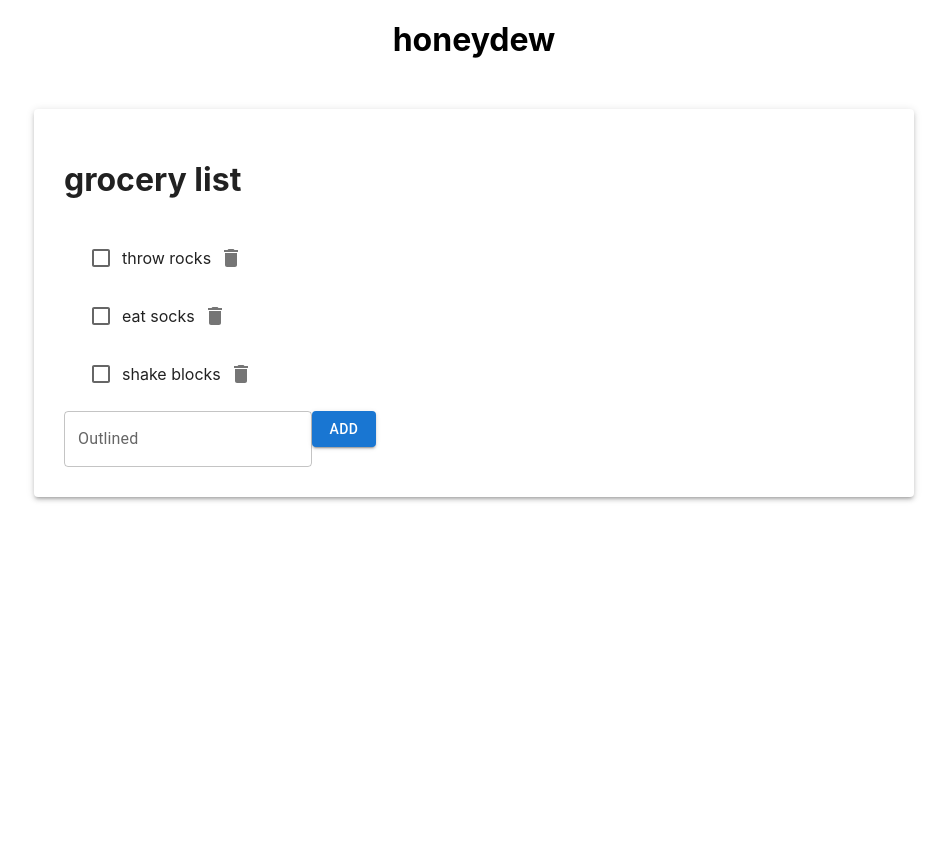
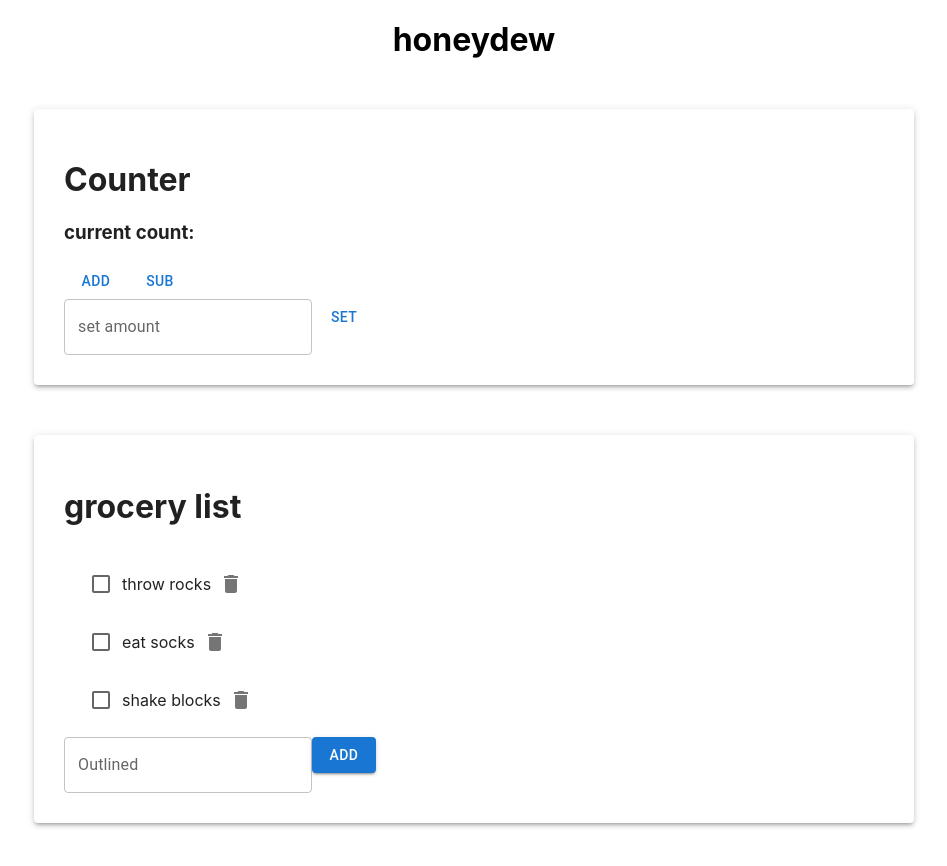
Before and after one commit to N8ers/honeydew, a React (Create React App) app: page / in a window 1280 px wide. Shown: the top 866 px of the page, without its empty margins (166-1113 px from the left). Before the commit the page ends 800 px from the top, so only its background shows below. Built offline with nearby package versions, Linux system fonts and the light colour scheme.

Commit message:
implement basic redux counter example

```diff
--- a/package.json
+++ b/package.json
@@ -12,7 +12,9 @@
     "@testing-library/user-event": "^13.5.0",
     "react": "^18.1.0",
     "react-dom": "^18.1.0",
+    "react-redux": "^8.0.2",
     "react-scripts": "5.0.1",
+    "redux": "^4.2.0",
     "web-vitals": "^2.1.4"
   },
   "scripts": {
--- a/src/App.js
+++ b/src/App.js
@@ -3,11 +3,13 @@ import * as React from "react";
 import styles from "./App.module.css";
 
 import TodoContainer from "./components/TodoContainer.js";
+import Counter from "./components/Counter";
 
 function App() {
   return (
     <div>
       <h1 className={styles.title}>honeydew</h1>
+      <Counter />
       <TodoContainer title="grocery list" />
     </div>
   );
--- /dev/null
+++ b/src/components/Counter.js
@@ -0,0 +1,40 @@
+import { useSelector, useDispatch } from "react-redux";
+import { useState, useEffect } from "react";
+
+import { increment, decrement, set } from "../store/actions";
+
+import Paper from "@mui/material/Paper";
+import Button from "@mui/material/Button";
+import TextField from "@mui/material/TextField";
+
+import styles from "./Counter.module.css";
+
+function Counter() {
+  const countFromStore = useSelector((state) => state.count);
+  const dispatch = useDispatch();
+  const [count, setCount] = useState(countFromStore);
+  useEffect(() => {
+    setCount(countFromStore);
+  }, [countFromStore]);
+
+  return (
+    <Paper elevation={3} className={styles.container}>
+      <h1>Counter</h1>
+      <h3>current count: {countFromStore}</h3>
+      <div>
+        <Button onClick={() => dispatch(increment())}>Add</Button>
+        <Button onClick={() => dispatch(decrement())}>Sub</Button>
+        <br />
+        <TextField
+          label="set amount"
+          type="number"
+          value={count}
+          onChange={(event) => setCount(event.target.value)}
+        />
+        <Button onClick={() => dispatch(set(count))}>Set</Button>
+      </div>
+    </Paper>
+  );
+}
+
+export default Counter;
--- /dev/null
+++ b/src/components/Counter.module.css
@@ -0,0 +1,4 @@
+.container {
+  margin: 50px 200px;
+  padding: 30px;
+}
--- a/src/index.js
+++ b/src/index.js
@@ -1,11 +1,17 @@
 import React from "react";
 import ReactDOM from "react-dom/client";
+import { Provider } from "react-redux";
+
 import "./index.css";
 import App from "./App";
 
+import { store } from "./store/store";
+
 const root = ReactDOM.createRoot(document.getElementById("root"));
 root.render(
-  <React.StrictMode>
-    <App />
-  </React.StrictMode>
+  <Provider store={store}>
+    <React.StrictMode>
+      <App />
+    </React.StrictMode>
+  </Provider>
 );
--- /dev/null
+++ b/src/store/actions.js
@@ -0,0 +1,9 @@
+// ACTION TYPES
+export const INCREMENT = "INCREMENT";
+export const DECREMENT = "DECREMENT";
+export const SET = "SET";
+
+// ACTION CREATORS
+export const increment = () => ({ type: INCREMENT });
+export const decrement = () => ({ type: DECREMENT });
+export const set = (value) => ({ type: SET, payload: value });
--- /dev/null
+++ b/src/store/countReducer.js
@@ -0,0 +1,19 @@
+import { INCREMENT, DECREMENT, SET } from "./actions";
+
+import { initialState } from "./store";
+
+export const countReducer = (counter = initialState.counter, action) => {
+  if (action.type === INCREMENT) {
+    return { count: counter.count + 1 };
+  }
+
+  if (action.type === DECREMENT) {
+    return { count: counter.count - 1 };
+  }
+
+  if (action.type === SET) {
+    return { count: parseInt(action.payload, 10) };
+  }
+
+  return counter;
+};
--- /dev/null
+++ b/src/store/store.js
@@ -0,0 +1,38 @@
+import { createStore, combineReducers } from "redux";
+
+import { countReducer } from "./countReducer";
+
+export const initialState = {
+  // taskLists: [
+  //   { id: 1, title: "Grocery List" },
+  //   { id: 2, title: "Tricks to teach Tsuki" },
+  //   { id: 3, title: "Weekend Chores" },
+  // ],
+  // selectedTaskList: {
+  //   id: 1,
+  //   title: "Grocery List",
+  //   tasks: [
+  //     { id: 1, complete: false, title: "throw rocks" },
+  //     { id: 2, complete: false, title: "eat socks" },
+  //     { id: 3, complete: false, title: "shake blocks" },
+  //   ],
+  //   invitedFriends: [{ id: 1, username: "Goon" }],
+  // },
+  // user: {
+  //   username: "N8ers",
+  //   email: "____",
+  // },
+  // friends: [
+  //   { id: 1, username: "Goon" },
+  //   { id: 2, username: "Tsuki" },
+  // ],
+  counter: {
+    count: 11,
+  },
+};
+
+const reducer = combineReducers({
+  countReducer,
+});
+
+export const store = createStore(reducer);
```
Also changed, not shown: 1 other file (tests, documents, lock files or other folders).
